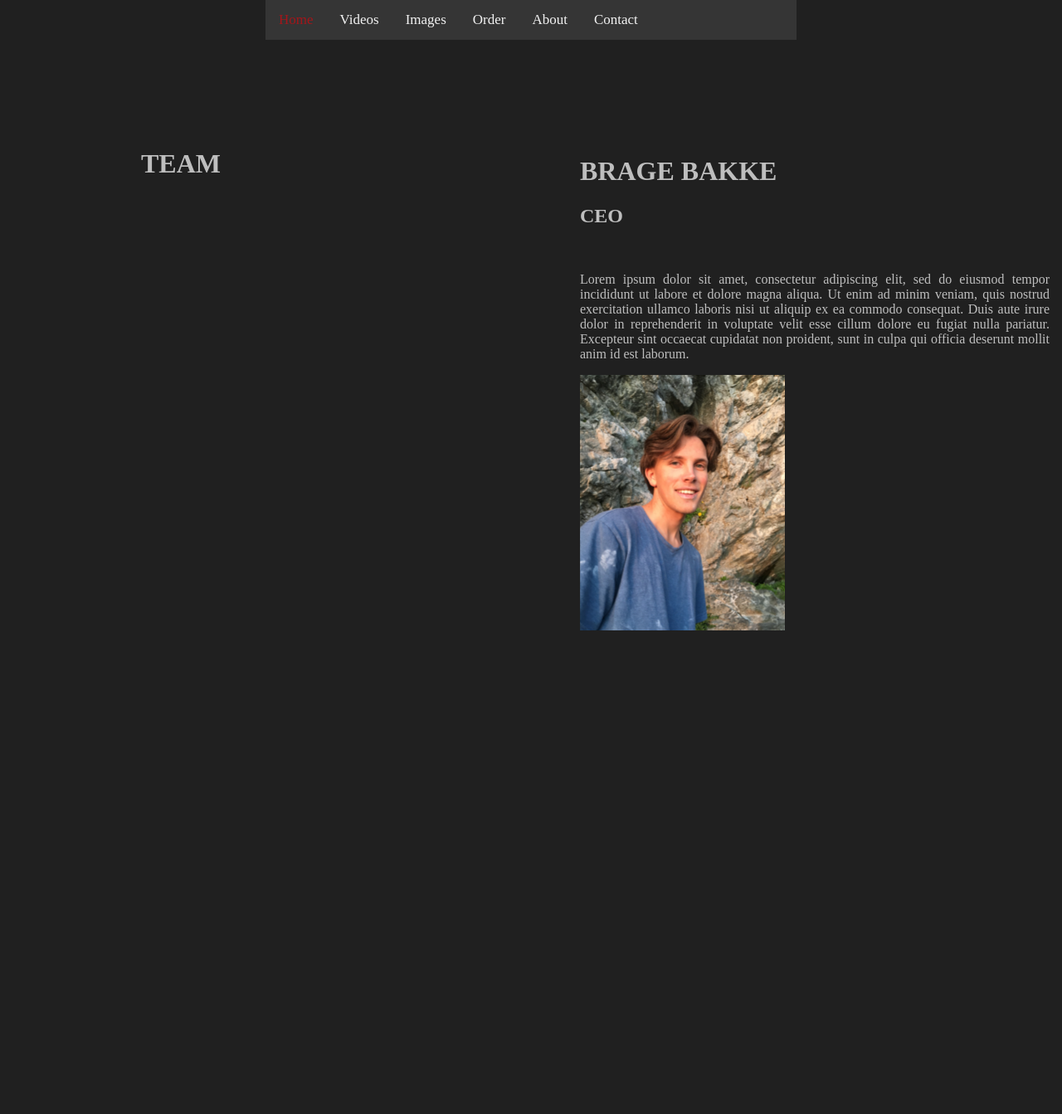
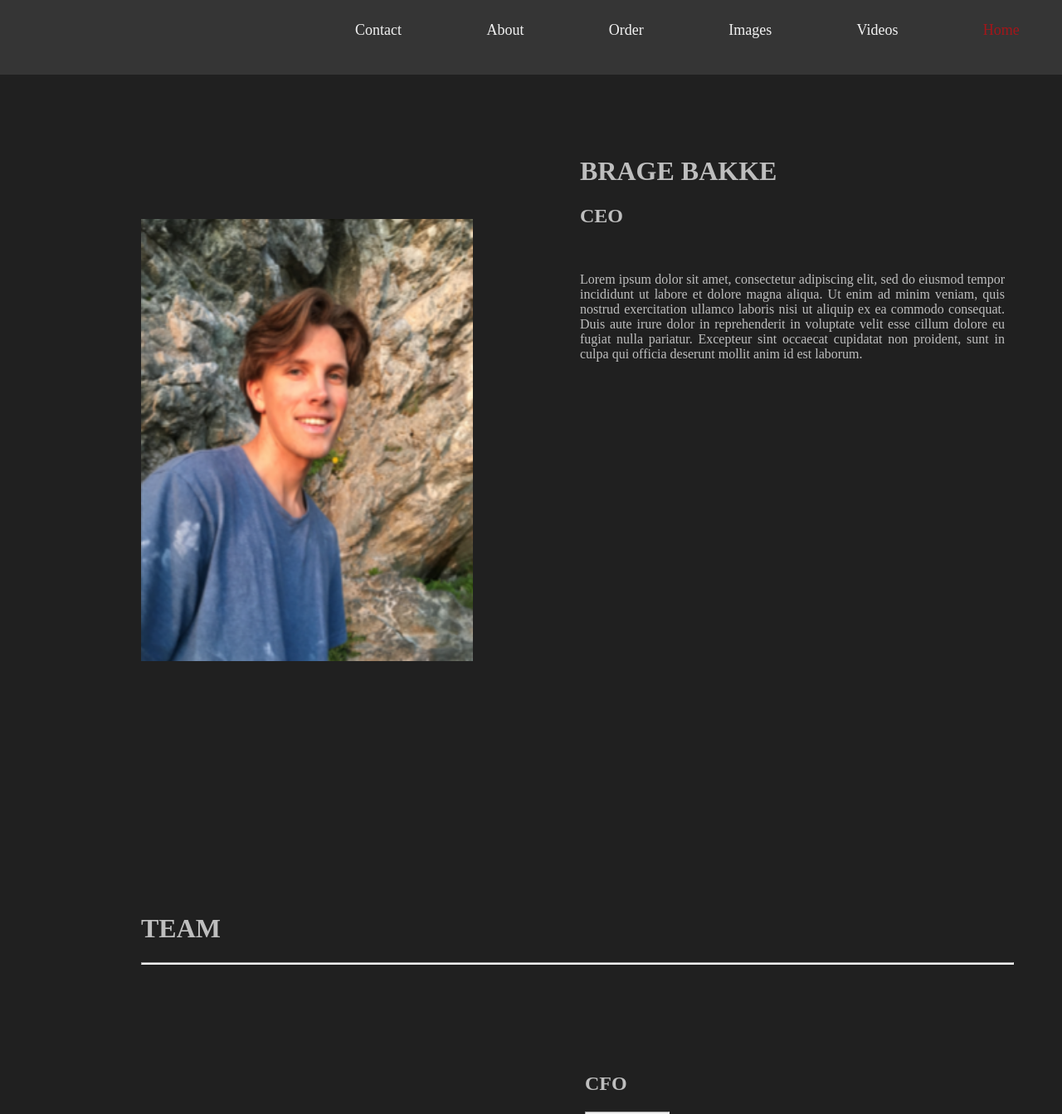
Before and after one commit to RoselinDawes/Webtek, a plain HTML site: page p3/about.html in a window 1280 px wide. Shown: the whole page at 83% size. Before the commit the page ends 800 px from the top, so only its background shows below. Drawn offline with Linux system fonts and the light colour scheme.

Commit message:
fikset på plasseringen av bilde og tekst

```diff
--- a/p3/about.html
+++ b/p3/about.html
@@ -4,6 +4,7 @@
         <meta charset="utf-8">
         <title> About </title>
         <link rel="stylesheet" href="css/about.css">
+        <link rel="stylesheet" href="css/global.css">
     </head>
     <body>
         <div class="topnav">
@@ -26,11 +27,15 @@
                 Duis aute irure dolor in reprehenderit in voluptate velit esse cillum dolore eu fugiat nulla pariatur.
                 Excepteur sint occaecat cupidatat non proident,
                 sunt in culpa qui officia deserunt mollit anim id est laborum.</p>
-            <img src="img/brage.PNG" alt="brage">
           </div>
+          <img src="img/brage.PNG" id="brage" alt="brage">
 
           <div class="teamet">
             <h1>TEAM</h1>
+            <hr>
 
+          <div class="ingrid">
+            <h2>CFO</h2>
+            <hr>
           </div>
     </body>
--- a/p3/css/about.css
+++ b/p3/css/about.css
@@ -6,52 +6,38 @@ body {
     color: #bebebe;
 }
 
-.topnav {
-    overflow: hidden;
-    background-color: #353535;
-  }
-
-.topnav a {
-    float: left;
-    color: #f2f2f2;
-    text-align: center;
-    padding: 14px 16px;
-    text-decoration: none;
-    font-size: 17px;
-  }
-
-  .topnav a:hover {
-    color:#A4161A;
-  }
-
-  .topnav a.active {
-    color: #A4161A
-  }
-
 .about-section {
     position: absolute;
-    width: 566px;
+    width: 40%;
     height: 344px;
     left: 699px;
     top: 167px;
     text-align: justify;
-
-
 }
 
 .teamet {
     position: absolute;
-    width: 100px;
+    width: 40%;
     height: 43px;
     left: 170px;
-    top: 158px;
+    top: 135%;
+    text-align: justify;
 }
 
-#brage{
+#brage {
     position: absolute;
     width: 400px;
     height: 533.33px;
     left: 170px;
-    top: 93px;
+    top:33%;
+}
 
+hr { width:205%; height:1px; background: #f2f2f2 }
+
+.ingrid {
+  position: absolute;
+  width: 49px;
+  height: 29px;
+  left: 535px;
+  top: 450%;
 }
```
